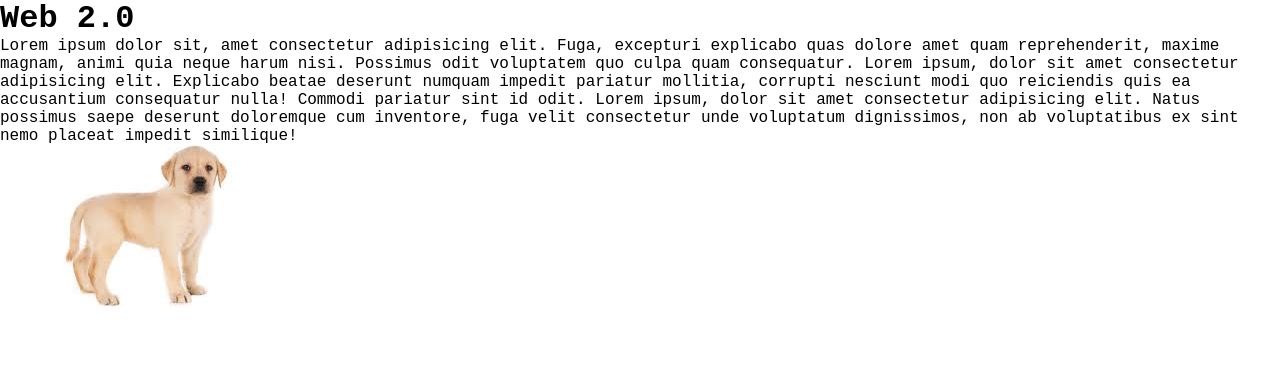
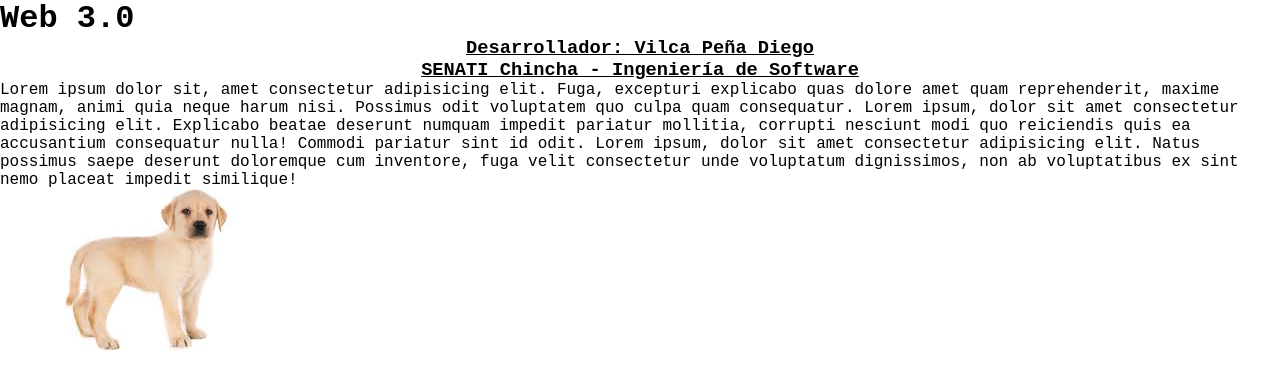
Before and after one commit to diego-24md/web-personal, a plain HTML site: page index.html in a window 1280 px wide. Drawn offline with Linux system fonts and the light colour scheme.

Commit message:
Mejorado

```diff
--- a/css/estilos.css
+++ b/css/estilos.css
@@ -4,3 +4,7 @@
   padding: 0;
   margin: 0;
 }
+h3{
+  text-align: center;
+  text-decoration: underline;
+}
--- a/index.html
+++ b/index.html
@@ -10,7 +10,9 @@
 </head>
 <body>
 
-  <h1>Web 2.0</h1>
+  <h1>Web 3.0</h1>
+  <h3>Desarrollador: Vilca Peña Diego</h3>
+  <h3>SENATI Chincha - Ingeniería de Software</h3>
   <p>
     Lorem ipsum dolor sit, amet consectetur adipisicing elit. Fuga, excepturi explicabo quas dolore amet quam reprehenderit, maxime magnam, animi quia neque harum nisi. Possimus odit voluptatem quo culpa quam consequatur.
     Lorem ipsum, dolor sit amet consectetur adipisicing elit. Explicabo beatae deserunt numquam impedit pariatur mollitia, corrupti nesciunt modi quo reiciendis quis ea accusantium consequatur nulla! Commodi pariatur sint id odit.
```
